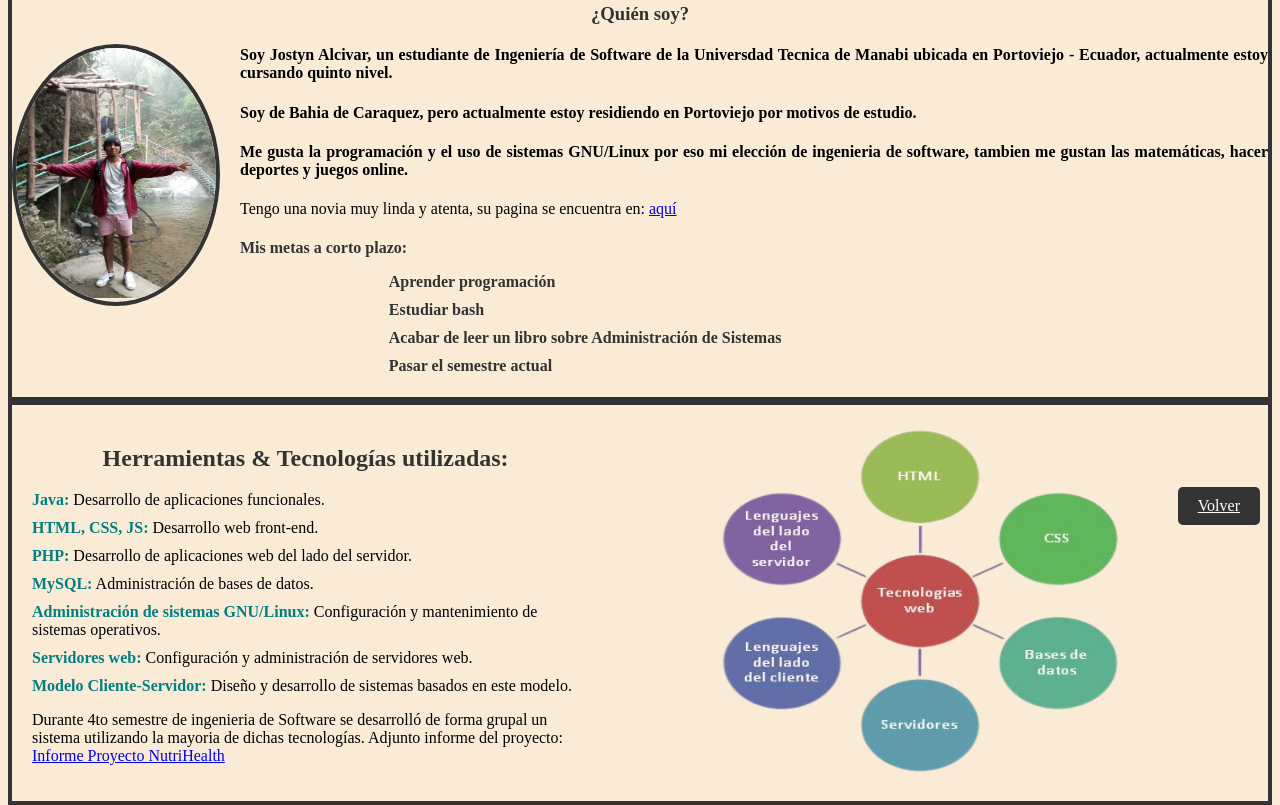
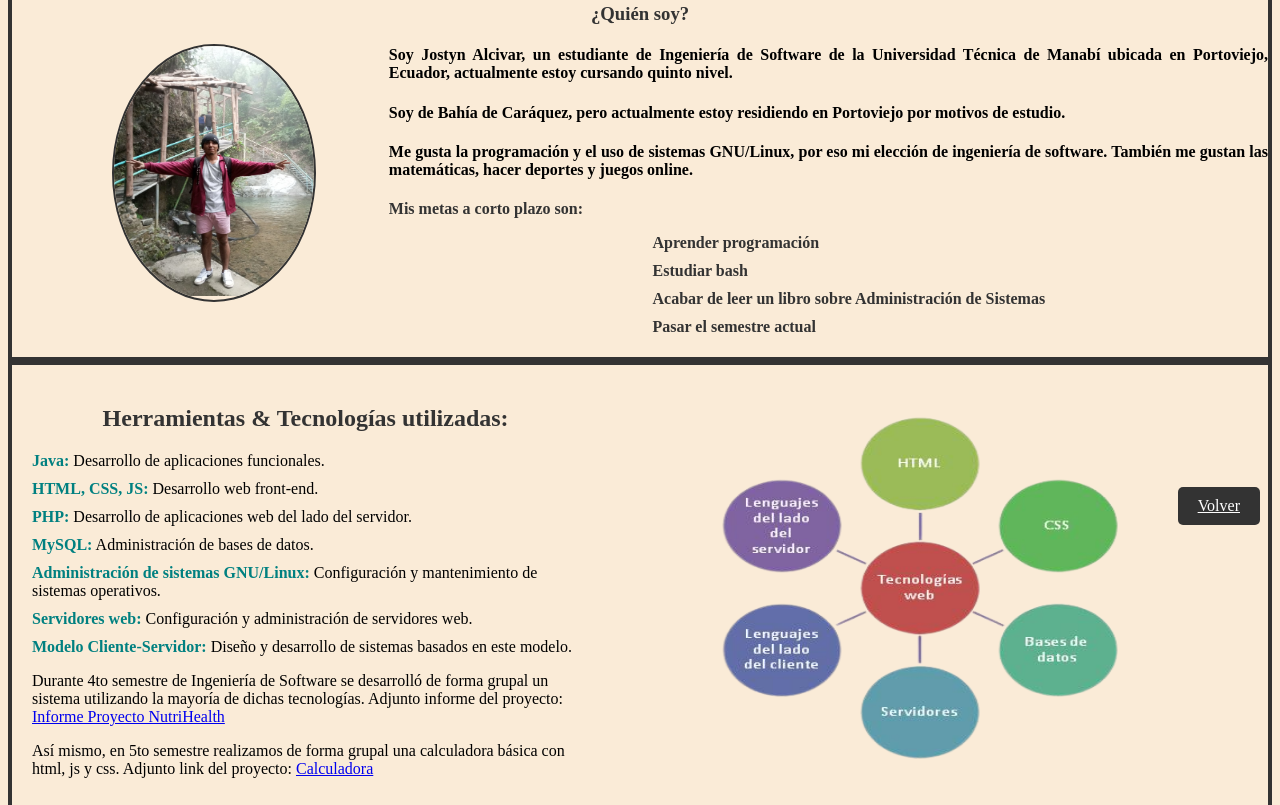
Before and after one commit to jalcivar-13/portafolio, a plain HTML site: page index.html in a window 1280 px wide. Shown: the part 255-1060 px from the top of the page. Drawn offline with Linux system fonts and the light colour scheme.

Commit message:
Resultado final

```diff
--- a/index.html
+++ b/index.html
@@ -5,7 +5,6 @@
     <meta name="viewport" content="width=device-width, initial-scale=1.0">
     <title>Portafolio Jostyn Alcivar</title>
     <link rel="stylesheet" href="style.css">
-
 </head>
 <body>
     <header id="inicio">
@@ -25,33 +24,25 @@
     <main>
         <section id="sobre_mi">
             <div id="descripcion">
-                <h2 id="sobremi">Sobre mí<div id="UTM">
+                <h2 id="sobre_mi_title">Sobre mí
+                    <div id="UTM">
                         <img src="imagenes/logo_UTM.png" alt="UTM" width="100px" height="100px">
-                </div></h2>
-
-                <h3 id="desc">¿Quién soy?
-            </h3>
+                    </div>
+                </h2>
+                <h3 id="desc">¿Quién soy?</h3>
                 <div id="fotoretrato">
                     <section>
                         <img src="imagenes/autoretrato.jpeg" width="200px" height="250px">
                     </section>
                 </div>
                 <div id="quien_soy">
-                    <h4>Soy Jostyn Alcivar, un estudiante de Ingeniería de Software de la Universdad Tecnica de Manabi ubicada en Portoviejo
-                        - Ecuador, actualmente estoy cursando quinto nivel.  </h4>
-                    <h4>Soy de Bahia de Caraquez,
-                        pero actualmente estoy residiendo en Portoviejo por motivos de estudio.
-                    </h4>
-                  <h4>
-                    Me gusta la programación y el uso de sistemas GNU/Linux por eso mi elección de ingenieria de software, tambien me
-                    gustan las matemáticas, hacer deportes y juegos online.
-                  </h4>
-                  <p>
-                    Tengo una novia muy linda y atenta, su pagina se encuentra en: <a href="www.ariportafolio.com">aquí</a>
-                  </p>
+                    <h4>Soy Jostyn Alcivar, un estudiante de Ingeniería de Software de la Universidad Técnica de Manabí ubicada en Portoviejo, Ecuador, actualmente estoy cursando quinto nivel.</h4>
+                    <h4>Soy de Bahía de Caráquez, pero actualmente estoy residiendo en Portoviejo por motivos de estudio.</h4>
+                    <h4>Me gusta la programación y el uso de sistemas GNU/Linux, por eso mi elección de ingeniería de software.
+                        También me gustan las matemáticas, hacer deportes y juegos online.</h4>
                 </div>
                 <div>
-                    <h4 id="metas">Mis metas a corto plazo:
+                    <h4 id="metas">Mis metas a corto plazo son:
                         <ul class="listas">
                             <li>Aprender programación</li>
                             <li>Estudiar bash</li>
@@ -60,15 +51,11 @@
                         </ul>
                     </h4>
                 </div>
-
             </div>
         </section>
 
-
-
-
         <section id="portafolio">
-           <div id="porta">
+            <div id="tecnologias_utilizadas">
                 <h1> Herramientas & Tecnologías utilizadas: </h1>
                 <ul>
                     <li><span class="language">Java:</span> Desarrollo de aplicaciones funcionales.</li>
@@ -79,47 +66,43 @@
                     <li><span class="language">Servidores web:</span> Configuración y administración de servidores web.</li>
                     <li><span class="language">Modelo Cliente-Servidor:</span> Diseño y desarrollo de sistemas basados en este modelo.</li>
                 </ul>
-            <p> Durante 4to semestre de ingenieria de Software se desarrolló de forma grupal un sistema utilizando la mayoria
-                de dichas tecnologías. Adjunto informe del proyecto:
-                <a href="https://drive.google.com/file/d/1JuGf7Vf0stTgx2VSNXUdn_n3FXH72hf2/view?usp=sharing"> Informe Proyecto NutriHealth </a></p>
+                <p> Durante 4to semestre de Ingeniería de Software se desarrolló de forma grupal un sistema utilizando la mayoría de dichas tecnologías. Adjunto informe del proyecto:
+                    <a href="https://drive.google.com/file/d/1JuGf7Vf0stTgx2VSNXUdn_n3FXH72hf2/view?usp=sharing"> Informe Proyecto NutriHealth </a>
+                </p>
+
+                <p> Así mismo, en 5to semestre realizamos de forma grupal una calculadora básica con html, js y css. Adjunto link del proyecto:
+                    <a href="https://jalcivar-13.github.io/Proyecto-Calculadora/"> Calculadora </a>
+                </p>
             </div>
             <div id="tecno">
-            <img src="imagenes/tecno.png" alt="tecnologias" width="330px" height="350px">
+                <img src="imagenes/tecno.png" alt="tecnologías" width="330px" height="350px">
             </div>
-
         </section>
-
-
 
         <section id="contacto">
             <h2>Contacto</h2>
-            <p> Para comunicación de forma directa acceda a alguno de los siguientes enlaces:
-            </p>
+            <p>Para comunicación de forma directa acceda a alguno de los siguientes enlaces:</p>
             <!-- Enlace a Facebook -->
             <a href="https://www.facebook.com/jostyn.alcivar.13" target="_blank">
                 <img src="imagenes/logo_face.png" alt="Facebook" width="50px" height="50px">
             </a>
-
             <!-- Enlace a Instagram -->
             <a href="https://www.instagram.com/jostynalcivar_13/" target="_blank">
                 <img src="imagenes/logo_insta.png" alt="Instagram" width="50px" height="50px">
             </a>
-
             <!-- Enlace a Gmail -->
             <a href="mailto:jalcivar2478@utm.edu.ec" target="_blank">
                 <img src="imagenes/logo-Gmail.png" alt="Gmail" width="70px" height="50px">
             </a>
+            <!-- Div para guardar el contacto telefónico -->
             <div class="whatsapp">
-                <p id="ws"> O comuncarse al 0991442782</p>
+                <p id="ws"> O comunicarse al 0991442782</p>
                 <p  id="ws"> Vía:</p>
                 <img id="ws" src="imagenes/logo_ws.png" alt="Whatsapp" width="50px" height="50px">
             </div>
         </section>
-
-
+        <!-- Botón para redirigir al inicio -->
         <a id="volver-btn" href='#inicio'>Volver</a>
-
     </main>
-
 </body>
 </html>
--- a/style.css
+++ b/style.css
@@ -1,4 +1,4 @@
-/* Establecer color de fondo */
+/* Establece el color de fondo */
 body {
     background-color: antiquewhite;
 }
@@ -19,7 +19,7 @@ body {
     float: left;
 }
 
-/* Estilos para la información */
+/* Estilos para presentar mi nombre */
 .informacion {
     width: auto;
     height: 10px;
@@ -30,7 +30,7 @@ body {
 /* Estilos para la barra de navegación */
 .barra-navegacion {
     display: inline-block; /* Evita que la barra de navegación ocupe todo el ancho */
-    margin-left: 600px;
+    margin-left: 500px; /*especifica el margen para iniciar la barra de navegacion con sus opciones*/
 }
 
 /* Estilos para los enlaces dentro de la barra de navegación */
@@ -48,12 +48,14 @@ body {
     color: black;
 }
 
+
 /* Sección "Sobre Mí" */
 #sobre_mi {
     border: 4px solid #333; /* Añade un borde negro de 2 píxeles alrededor del elemento */
 }
 
-#sobremi {
+/*Cambia el tipo de letra y alineacion*/
+#sobre_mi_title {
     font-family: "Homer Simpson UI";
     text-align: center;
     color: #333;
@@ -64,34 +66,41 @@ body {
     overflow: hidden; /* Para manejar el float */
 }
 
+/* centra el id desc*/
 #desc {
     margin-left: 0px;
     text-align: center;
 }
 
+/* da estilo a la fotoretrato de quien soy*/
 #fotoretrato {
-    float: left;
-    margin-right: 20px;
-    border: 4px solid #333; /* Añade un borde negro de 2 píxeles alrededor del elemento */
+    margin-left: 100px;/*margen aplicado para centrar mas la imagen*/
+    float: left; /*manda a la izquierda a la imagen*/
+    margin-right: 20px;/*margen aplicado*/
+    border: 2px solid #333; /* Añade un borde negro de 2 píxeles alrededor del elemento */
     border-radius: 50%; /* Hace circular la imagen */
     overflow: hidden; /* Oculta las esquinas redondeadas adicionales */
 }
 
+/* manda en un 30% a la derecha el id quien_soy*/
 #quien_soy {
     color: black;
+    margin-left: 30%;
     text-align: justify;
 }
 
+#metas{
+    margin-left: 30%;
+
+}
+
 .listas {
-    margin-left: 30%;
+    margin-left: 30%; /*separa de la izquierda a derecha en un 30% de la pantalla*/
     text-align: left;
 }
 
 
-
-
-/*Seccion portafolio*/
-/* Sección portafolio */
+/* Sección "Portafolio" */
 #portafolio {
     display: flex; /* Utiliza un contenedor flexible */
     border: 4px solid #333; /* Añade un borde negro de 2 píxeles alrededor del elemento */
@@ -99,6 +108,7 @@ body {
     justify-content: space-between; /* Distribuye los elementos flexibles de manera que haya espacio entre ellos */
     align-items: center; /* Centra verticalmente los elementos flexibles */
 }
+/*Asigna distintos estilos visuales */
 
 h1 {
     color: #333;
@@ -119,12 +129,10 @@ li {
     color: #008080;
 }
 
-.skills {
-    margin-top: 20px;
-}
 
-#porta {
-    width: 45%; /* Ancho del div #porta */
+
+#tecnologias_utilizadas {
+    width: 45%; /* Ancho del div #tecnologias_utilizadas */
 }
 
 #tecno {
@@ -137,21 +145,7 @@ li {
 
 
 
-#volver-btn {
-    position: fixed;
-    bottom: 20px;
-    right: 20px;
-    padding: 10px 20px;
-    background-color: #333;
-    color: white;
-    border: none;
-    border-radius: 5px;
-    cursor: pointer;
-}
-
-
 /* Sección "Contacto" */
-
 #contacto {
     float: left;
     text-align: center;
@@ -164,6 +158,7 @@ li {
     border: 4px solid #333; /* Añade un borde negro de 2 píxeles alrededor del elemento */
 }
 
+/*Aplica distintos estilos para visualizacion */
 #contacto h2 {
     color: white;
 }
@@ -183,22 +178,38 @@ li {
     transition: background-color 0.3s ease;
 }
 
-
-#contacto a img { /*Centra horizontal y verticalmente las imagenes */
+#contacto a img {
     display: block;
     margin: 0 auto;
 }
 
-#contacto a:hover {/*Al pasar sobre el logo cambia de color */
+#contacto a:hover {
     background-color: #ddd;
 }
 
-#ws {/*Estilo para la clase ws , para visualizar el numero de telefono*/
+#ws {
     color: aliceblue;
     line-height: 65%;
 }
 
-#volver-btn:hover {/*Estilos para el boton para regresar al inicio*/
+
+/*Crea y permite a un boton estar siempre en la pantalla*/
+/*Se aplican estilos correspondientes a los colores del sitio web*/
+
+#volver-btn {
+    position: fixed;
+    bottom: 20px;
+    right: 20px;
+    padding: 10px 20px;
+    background-color: #333;
+    color: white;
+    border: none;
+    border-radius: 5px;
+    cursor: pointer;
+}
+
+/*Al colocar el cursor sobre el boton, cambiara de color*/
+#volver-btn:hover {
     background-color: #ddd;
     color: black;
 }
```
Lines whose indentation alone changed are shown as unchanged.
